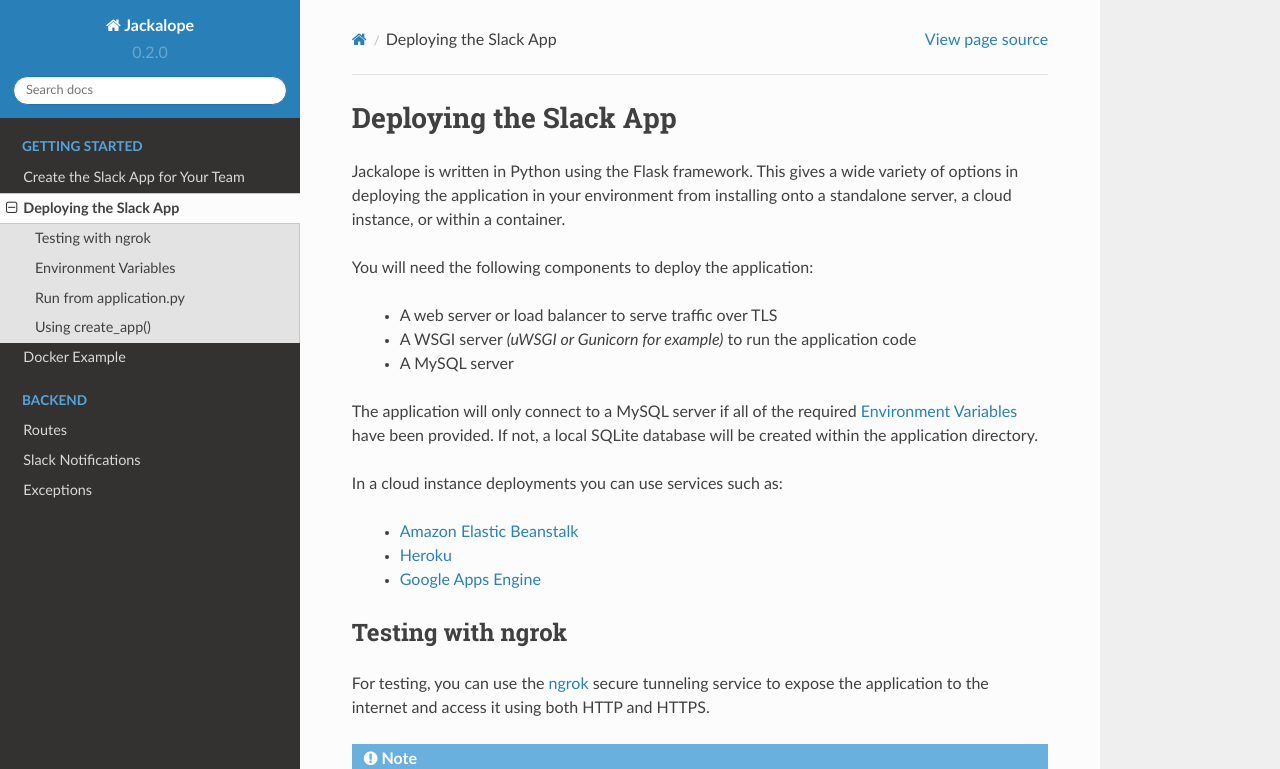
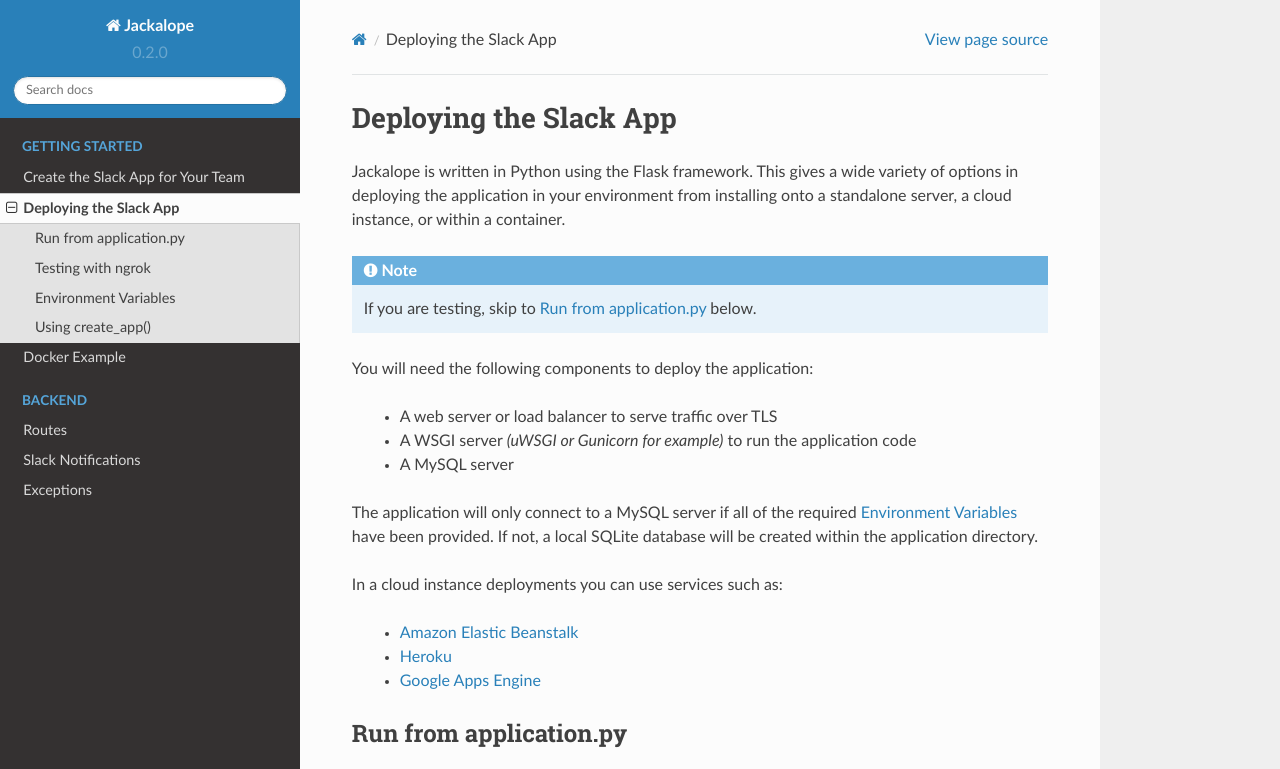
Before and after one commit to brysontyrrell/Jackalope, a Sphinx documentation site: the page built from docs/getting_started/deployment.rst, in a window 1280 px wide and 1400 px high, cut to the strip 0-769 px from the top of the window. Built offline with Sphinx 7.4.7 and the Read the Docs theme 2.0.0, drawn with Linux system fonts in a browser that asks for light colours; some of the changed text lies outside the part shown.

Commit message:
reordered deployment doc

```diff
--- a/docs/getting_started/deployment.rst
+++ b/docs/getting_started/deployment.rst
@@ -5,6 +5,8 @@
 gives a wide variety of options in deploying the application in your environment
 from installing onto a standalone server, a cloud instance, or within a
 container.
+
+.. note:: If you are testing, skip to :ref:`run-from-application-py` below.
 
 You will need the following components to deploy the application:
 
@@ -21,6 +23,13 @@
    * `Amazon Elastic Beanstalk <http://docs.aws.amazon.com/elasticbeanstalk/latest/dg/create-deploy-python-flask.html>`_
    * `Heroku <https://devcenter.heroku.com/articles/getting-started-with-python#introduction>`_
    * `Google Apps Engine <https://cloud.google.com/appengine/docs/standard/python/getting-started/python-standard-env>`_
+
+.. _run-from-application-py:
+
+Run from application.py
+^^^^^^^^^^^^^^^^^^^^^^^
+
+.. automodule:: application
 
 .. _testing-with-ngrok:
 
```
Also changed, not shown: other parts of docs/getting_started/deployment.rst (+0 -5 lines).
